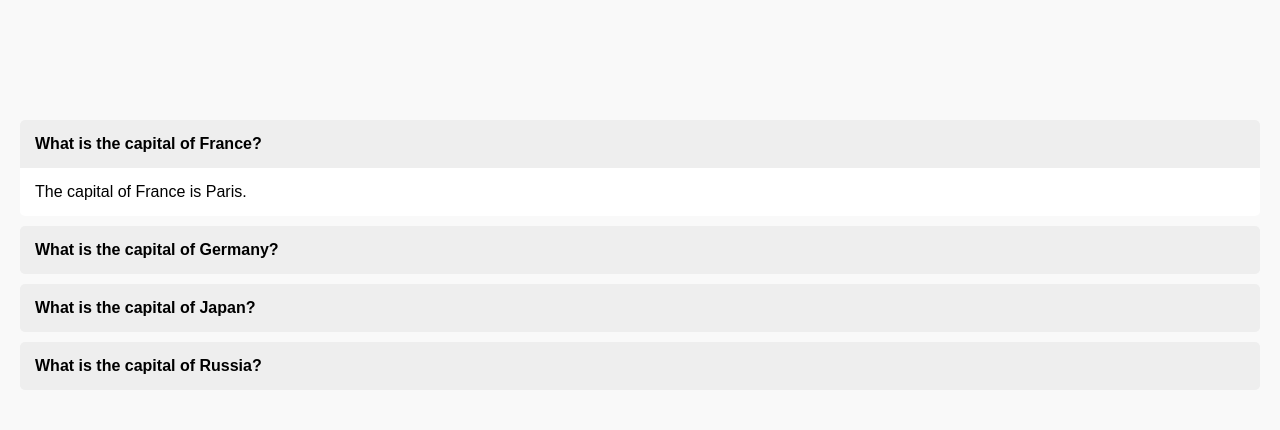
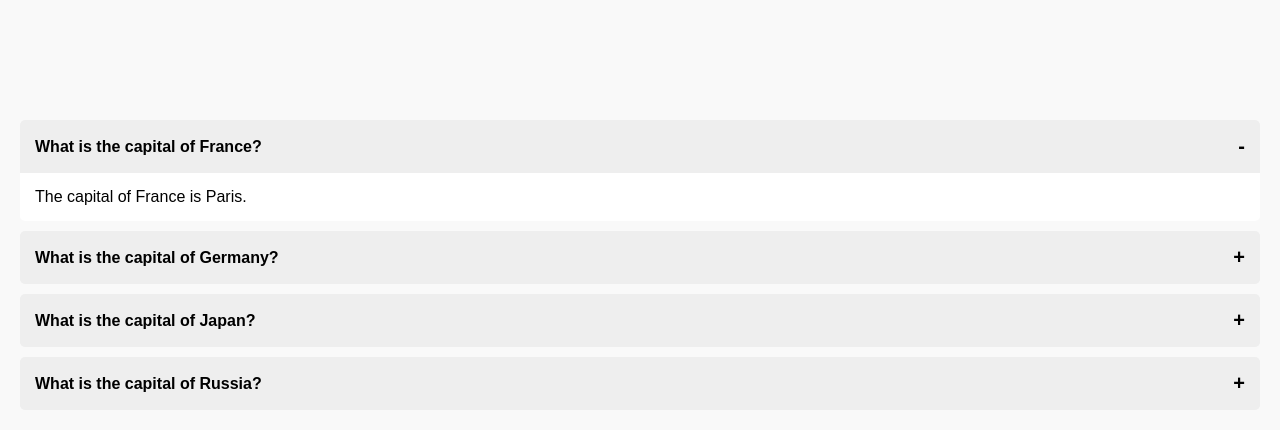
Before and after one commit to nirvair09/Vanilla-JavaScrip-HTML-CSS, a plain HTML site: page code_snippets/Accordion Component/index.html in a window 1280 px wide. Both pictures are taken after a click on the element "What is the capital of France?". Drawn offline with Linux system fonts and the light colour scheme.

Commit message:
feat: implement basic accordion component with HTML and CSS styling

```diff
--- a/code_snippets/Accordion Component/style.css
+++ b/code_snippets/Accordion Component/style.css
@@ -23,6 +23,10 @@ body {
   margin-bottom: 10px;
   border-radius: 5px;
   overflow: hidden;
+/*
+  display: flex;
+  align-items: center;
+  justify-content: space-between; */
 }
 
 .question {
@@ -30,13 +34,33 @@ body {
   cursor: pointer;
   font-weight: bold;
   background: #eee;
+
+  display: flex;
+  align-items: center;
+  justify-content: space-between;
 }
 
 .answer {
-  padding: 15px;
-  display: none;
+
+  max-height:0;
+  overflow: hidden;
+  transition: max-height 0.4s ease,padding 0.4s ease;
+
+  padding: 0 15px;
 }
 
 .item.active .answer {
-  display: block;
+  max-height: 200px;
+  padding: 15px;
 }
+
+.question::after{
+  content:"+";
+  font-size: 20px;
+  font-weight: bold;
+}
+
+
+.item.active .question::after{
+  content:"-";
+}
```
Also changed, not shown: code_snippets/Accordion Component/index.html (line endings or trailing spaces).
